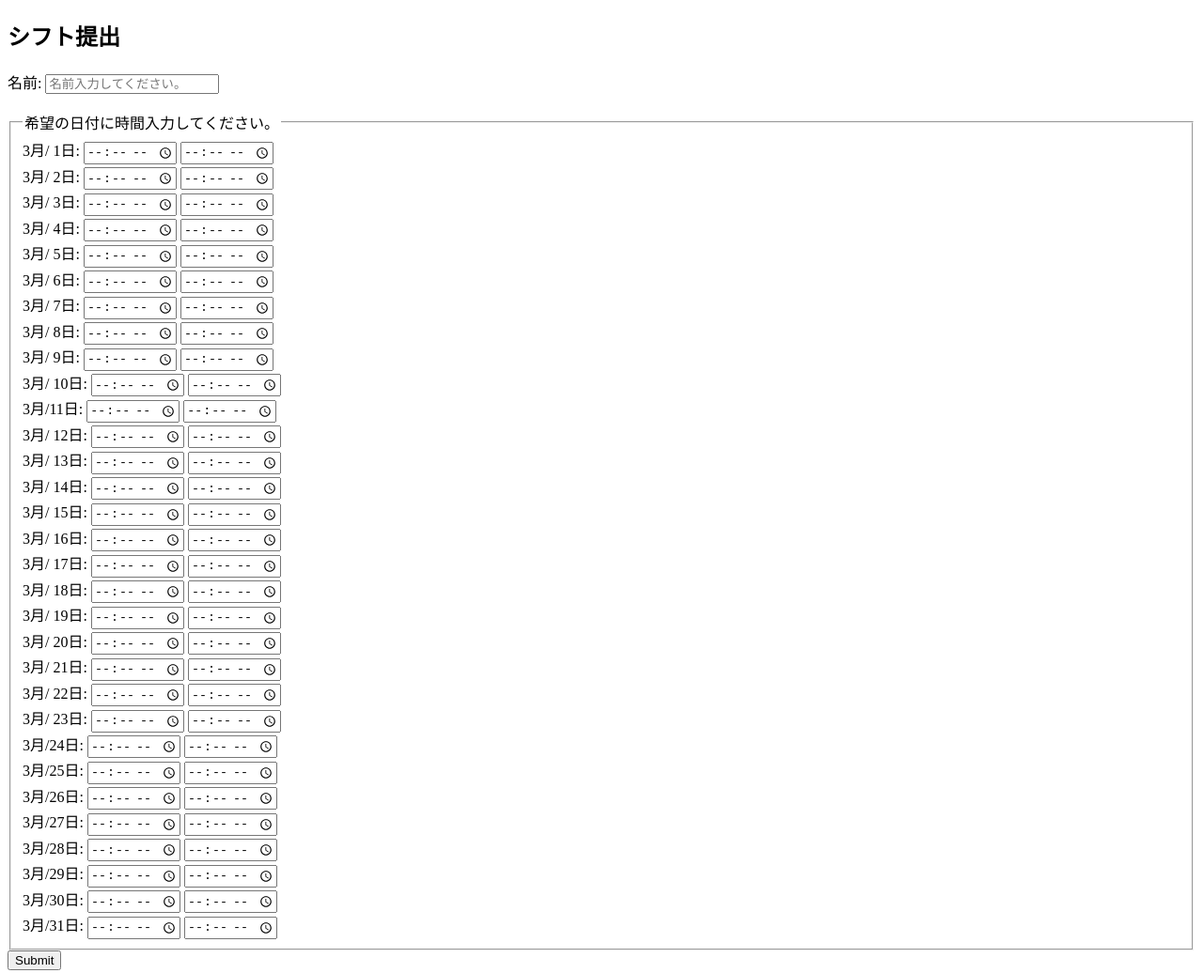
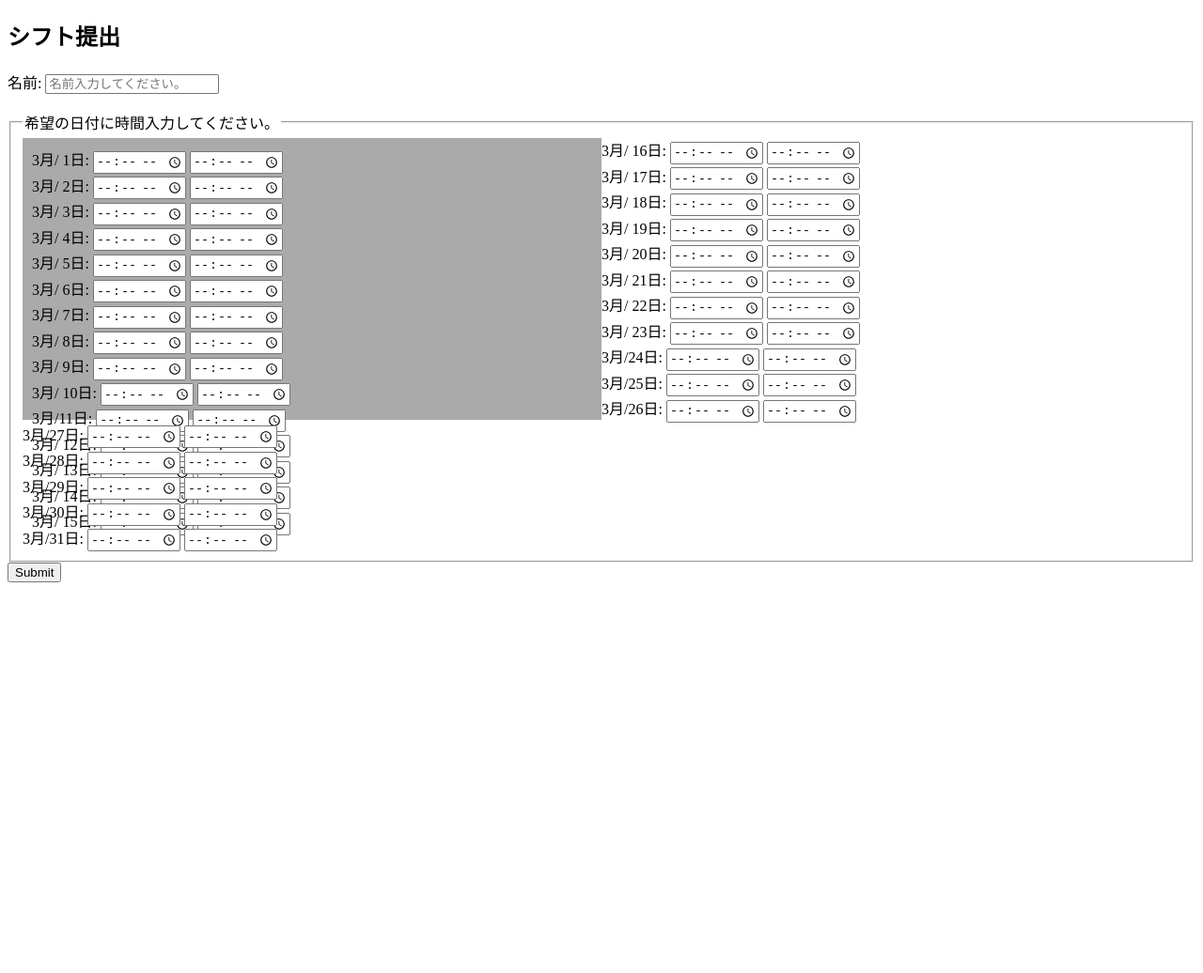
Before and after one commit to Hisayakyoto/shift, a plain HTML site: page index.html in a window 1280 px wide. Shown: the whole page at 94% size. After the commit the page ends 800 px from the top, so only its background shows below. Drawn offline with Linux system fonts and the light colour scheme.

Commit message:
Update index.html

```diff
--- a/index.html
+++ b/index.html
@@ -5,6 +5,26 @@
     <meta charset="UTF-8">
     <meta name="viewport" content="width=device-width, initial-scale=1.0">
     <title>希望シフト記入してグループLineに報告ください。</title>
+	<style>
+* {
+  box-sizing: border-box;
+}
+
+/* Create two equal columns that floats next to each other */
+.column {
+  float: left;
+  width: 50%;
+  padding: 10px;
+  height: 300px; /* Should be removed. Only for demonstration */
+}
+
+/* Clear floats after the columns */
+.row:after {
+  content: "";
+  display: table;
+  clear: both;
+}
+</style>
 </head>
 
 <body>
@@ -24,7 +44,9 @@
             <legend>希望の日付に時間入力してください。</legend>
 
             <!-- Day 1 -->
-            <div>
+           <div class="row">
+	  <div class="column" style="background-color:#aaa;">
+		<div>
                 <label for="day1">3月/ 1日:</label>
                 <input type="time" id="1s" name="1s">
                 <input type="time" id="1e" name="1e">
@@ -103,6 +125,7 @@
                 <input type="time" id="15s" name="15s">
                 <input type="time" id="15e" name="15e">
             </div>
+	  </div>
             <div>
                 <label for="day16">3月/ 16日:</label>
                 <input type="time" id="16s" name="16s">
```
